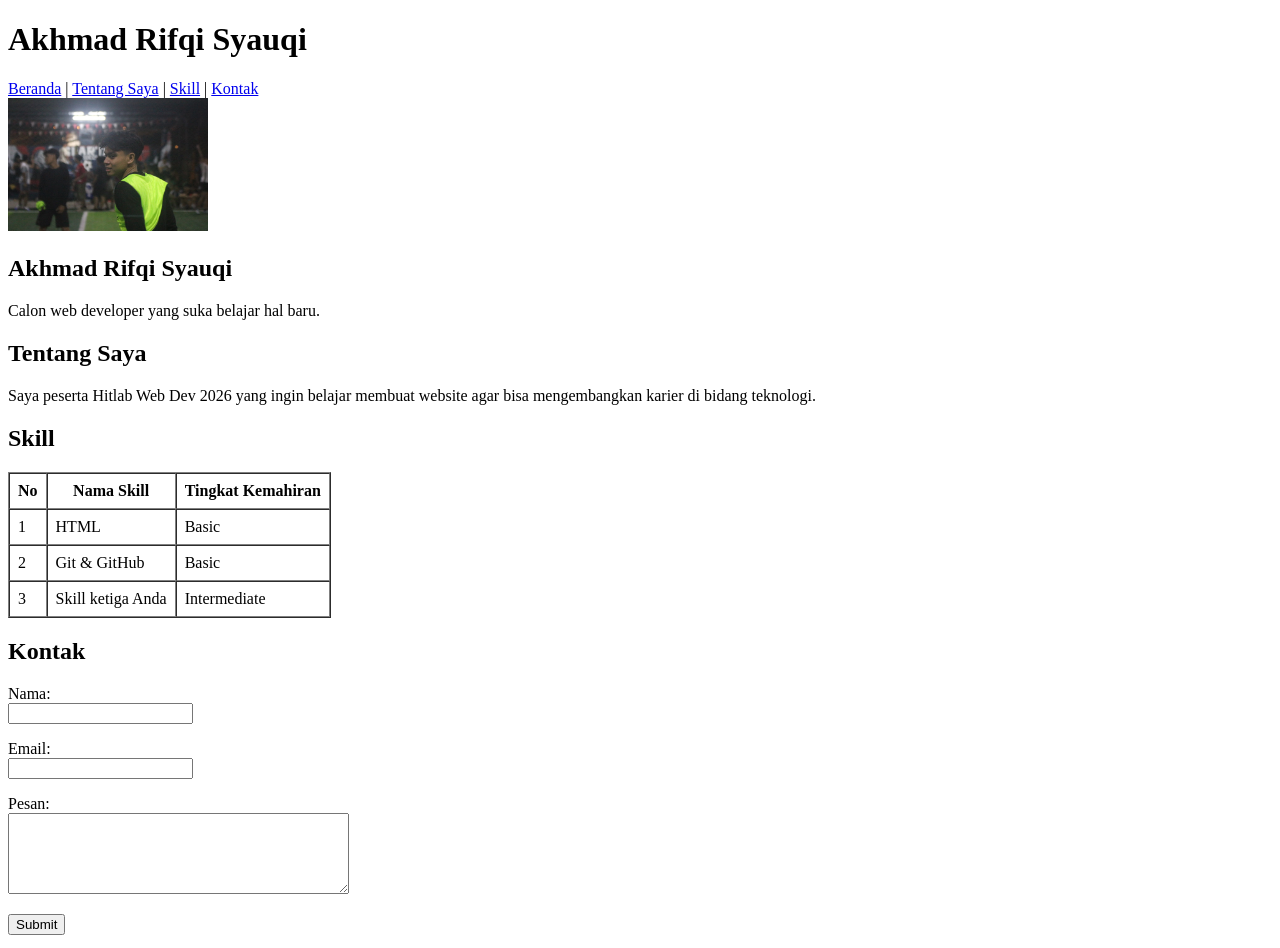
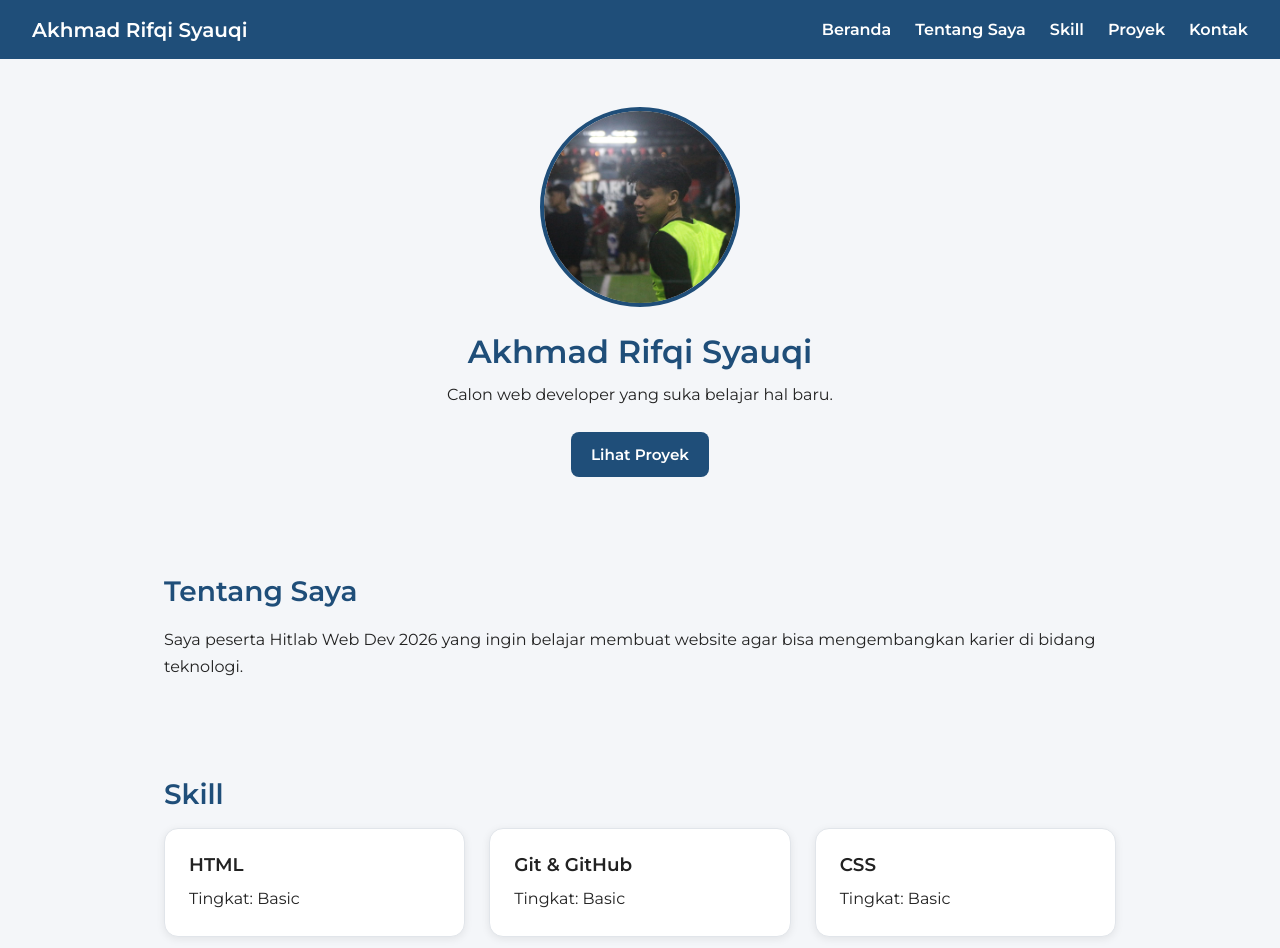
Before and after one commit to RifqiSyauqi/portofolio-pribadi, a plain HTML site: page index.html in a window 1280 px wide. Shown: the top 948 px of the page. Drawn offline with Linux system fonts and the light colour scheme.

Commit message:
Tambah style.css dan section proyek

```diff
--- a/index.html
+++ b/index.html
@@ -4,16 +4,27 @@
   <meta charset="UTF-8">
   <meta name="viewport" content="width=device-width, initial-scale=1.0">
   <title>Portofolio Rifqi Syauqi</title>
+
+  <!-- Google Fonts: Montserrat -->
+  <link rel="preconnect" href="https://fonts.googleapis.com">
+  <link rel="preconnect" href="https://fonts.gstatic.com" crossorigin>
+  <link href="https://fonts.googleapis.com/css2?family=Montserrat:wght@400;600&display=swap" rel="stylesheet">
+
+  <!-- CSS eksternal -->
+  <link rel="stylesheet" href="style.css">
 </head>
 <body>
 
-  <header>
-    <h1>Akhmad Rifqi Syauqi</h1>
+  <header class="site-header">
+    <h1 class="logo">Akhmad Rifqi Syauqi</h1>
     <nav>
-      <a href="#hero">Beranda</a> |
-      <a href="#about">Tentang Saya</a> |
-      <a href="#skill">Skill</a> |
-      <a href="#kontak">Kontak</a>
+      <ul class="nav-menu">
+        <li><a href="#hero">Beranda</a></li>
+        <li><a href="#about">Tentang Saya</a></li>
+        <li><a href="#skill">Skill</a></li>
+        <li><a href="#proyek">Proyek</a></li>
+        <li><a href="#kontak">Kontak</a></li>
+      </ul>
     </nav>
   </header>
 
@@ -21,8 +32,9 @@
 
     <section id="hero">
       <img src="foto.jpeg" alt="Foto profil Akhmad Rifqi Syauqi" width="200">
-      <h2> Akhmad Rifqi Syauqi</h2>
+      <h2>Akhmad Rifqi Syauqi</h2>
       <p>Calon web developer yang suka belajar hal baru.</p>
+      <a href="#proyek" class="btn">Lihat Proyek</a>
     </section>
 
     <section id="about">
@@ -35,50 +47,59 @@
 
     <section id="skill">
       <h2>Skill</h2>
-      <table border="1" cellpadding="8" cellspacing="0">
-        <thead>
-          <tr>
-            <th>No</th>
-            <th>Nama Skill</th>
-            <th>Tingkat Kemahiran</th>
-          </tr>
-        </thead>
-        <tbody>
-          <tr>
-            <td>1</td>
-            <td>HTML</td>
-            <td>Basic</td>
-          </tr>
-          <tr>
-            <td>2</td>
-            <td>Git &amp; GitHub</td>
-            <td>Basic</td>
-          </tr>
-          <tr>
-            <td>3</td>
-            <td>Skill ketiga Anda</td>
-            <td>Intermediate</td>
-          </tr>
-        </tbody>
-      </table>
+      <div class="skill-grid">
+        <article class="skill-card">
+          <h3>HTML</h3>
+          <p>Tingkat: Basic</p>
+        </article>
+        <article class="skill-card">
+          <h3>Git &amp; GitHub</h3>
+          <p>Tingkat: Basic</p>
+        </article>
+        <article class="skill-card">
+          <h3>CSS</h3>
+          <p>Tingkat: Basic</p>
+        </article>
+      </div>
+    </section>
+
+    <section id="proyek">
+      <h2>Proyek</h2>
+      <div class="project-grid">
+        <article class="project-card">
+          <h3>Portofolio Pribadi</h3>
+          <p>Halaman portofolio dengan HTML dan CSS, dipublikasikan lewat GitHub Pages.</p>
+          <a href="https://github.com/RifqiSyauqi/portofolio-hitlab" class="btn">Lihat repositori</a>
+        </article>
+        <article class="project-card">
+          <h3>Makalah Noun Clause</h3>
+          <p>Tugas bahasa Inggris tentang fungsi noun clause beserta studi kasus.</p>
+          <a href="#" class="btn">Lihat proyek</a>
+        </article>
+        <article class="project-card">
+          <h3>Presentasi Metaverse</h3>
+          <p>Presentasi tentang dampak Metaverse dan VR terhadap spiritualitas.</p>
+          <a href="#" class="btn">Lihat proyek</a>
+        </article>
+      </div>
     </section>
 
     <section id="kontak">
       <h2>Kontak</h2>
-      <form action="#" method="post">
+      <form action="#" method="post" class="contact-form">
         <p>
-          <label for="nama">Nama:</label><br>
+          <label for="nama">Nama:</label>
           <input type="text" id="nama" name="nama" required>
         </p>
         <p>
-          <label for="email">Email:</label><br>
+          <label for="email">Email:</label>
           <input type="email" id="email" name="email" required>
         </p>
         <p>
-          <label for="pesan">Pesan:</label><br>
-          <textarea id="pesan" name="pesan" rows="5" cols="40" required></textarea>
+          <label for="pesan">Pesan:</label>
+          <textarea id="pesan" name="pesan" rows="5" required></textarea>
         </p>
-        <button type="submit">Submit</button>
+        <button type="submit" class="btn">Kirim pesan</button>
       </form>
     </section>
 
--- /dev/null
+++ b/style.css
@@ -0,0 +1,240 @@
+/* ===== Reset & dasar ===== */
+* {
+  box-sizing: border-box;
+  margin: 0;
+  padding: 0;
+}
+
+:root {
+  --warna-utama: #1f4e79;
+  --warna-utama-gelap: #163a5b;
+  --warna-teks: #222;
+  --warna-latar: #f4f6f9;
+  --warna-kartu: #ffffff;
+}
+
+html {
+  scroll-behavior: smooth;
+}
+
+/* ===== Typography ===== */
+body {
+  font-family: "Montserrat", sans-serif;
+  font-size: 16px;
+  line-height: 1.7;
+  color: var(--warna-teks);
+  background: var(--warna-latar);
+}
+
+h1, h2, h3 {
+  line-height: 1.3;
+}
+
+h2 {
+  font-size: 1.75rem;
+  margin-bottom: 1rem;
+  color: var(--warna-utama);
+}
+
+h3 {
+  font-size: 1.15rem;
+  margin-bottom: 0.5rem;
+}
+
+/* ===== Layout: header & navigasi (Flexbox) ===== */
+.site-header {
+  display: flex;
+  justify-content: space-between;
+  align-items: center;
+  flex-wrap: wrap;
+  gap: 1rem;
+  padding: 1rem 2rem;
+  background: var(--warna-utama);
+  color: #fff;
+  position: sticky;
+  top: 0;
+  z-index: 10;
+}
+
+.logo {
+  font-size: 1.25rem;
+}
+
+.nav-menu {
+  display: flex;
+  gap: 1.5rem;
+  list-style: none;
+}
+
+.nav-menu a {
+  color: #fff;
+  text-decoration: none;
+  font-weight: 600;
+  padding: 0.25rem 0;
+  border-bottom: 2px solid transparent;
+  transition: border-color 0.2s;
+}
+
+.nav-menu a:hover {
+  border-bottom-color: #fff;
+}
+
+/* ===== Section umum ===== */
+main section {
+  max-width: 1000px;
+  margin: 0 auto;
+  padding: 3rem 1.5rem;
+}
+
+/* ===== Hero ===== */
+#hero {
+  text-align: center;
+}
+
+#hero img {
+  border-radius: 50%;
+  width: 200px;
+  height: 200px;
+  object-fit: cover;
+  border: 4px solid var(--warna-utama);
+  margin-bottom: 1rem;
+}
+
+#hero h2 {
+  font-size: 2rem;
+  margin-bottom: 0.5rem;
+}
+
+#hero p {
+  margin-bottom: 1.5rem;
+}
+
+/* ===== Tombol ===== */
+.btn {
+  display: inline-block;
+  padding: 0.6rem 1.25rem;
+  background: var(--warna-utama);
+  color: #fff;
+  border: none;
+  border-radius: 8px;
+  font-family: inherit;
+  font-size: 0.95rem;
+  font-weight: 600;
+  text-decoration: none;
+  cursor: pointer;
+  transition: background 0.2s, transform 0.2s;
+}
+
+.btn:hover {
+  background: var(--warna-utama-gelap);
+  transform: translateY(-2px);
+}
+
+/* ===== Kartu skill & proyek (Grid + Box Model) ===== */
+.skill-grid,
+.project-grid {
+  display: grid;
+  gap: 1.5rem;
+}
+
+.skill-grid {
+  grid-template-columns: repeat(3, 1fr);
+}
+
+.project-grid {
+  grid-template-columns: repeat(3, 1fr);
+}
+
+.skill-card,
+.project-card {
+  background: var(--warna-kartu);
+  padding: 1.5rem;
+  margin: 0;
+  border: 1px solid #e1e5ea;
+  border-radius: 14px;
+  box-shadow: 0 2px 8px rgba(0, 0, 0, 0.08);
+  transition: transform 0.25s, box-shadow 0.25s;
+}
+
+.skill-card:hover,
+.project-card:hover {
+  transform: translateY(-6px);
+  box-shadow: 0 10px 20px rgba(0, 0, 0, 0.15);
+}
+
+.project-card p {
+  margin-bottom: 1rem;
+}
+
+/* ===== Form kontak ===== */
+.contact-form {
+  background: var(--warna-kartu);
+  padding: 1.5rem;
+  border-radius: 14px;
+  border: 1px solid #e1e5ea;
+  max-width: 560px;
+}
+
+.contact-form p {
+  margin-bottom: 1rem;
+}
+
+.contact-form label {
+  display: block;
+  font-weight: 600;
+  margin-bottom: 0.25rem;
+}
+
+.contact-form input,
+.contact-form textarea {
+  width: 100%;
+  padding: 0.6rem 0.8rem;
+  font-family: inherit;
+  font-size: 1rem;
+  border: 1px solid #c5ccd5;
+  border-radius: 8px;
+}
+
+.contact-form input:focus,
+.contact-form textarea:focus {
+  outline: 2px solid var(--warna-utama);
+  border-color: transparent;
+}
+
+/* ===== Footer ===== */
+footer {
+  text-align: center;
+  padding: 1.5rem;
+  background: var(--warna-utama);
+  color: #fff;
+  font-size: 0.9rem;
+}
+
+/* ===== Responsive Design ===== */
+@media (max-width: 768px) {
+  .site-header {
+    flex-direction: column;
+    padding: 1rem;
+    text-align: center;
+  }
+
+  .nav-menu {
+    flex-wrap: wrap;
+    justify-content: center;
+    gap: 0.75rem 1rem;
+  }
+
+  main section {
+    padding: 2rem 1rem;
+  }
+
+  /* satu kolom di HP */
+  .skill-grid,
+  .project-grid {
+    grid-template-columns: 1fr;
+  }
+
+  #hero h2 {
+    font-size: 1.5rem;
+  }
+}
```
